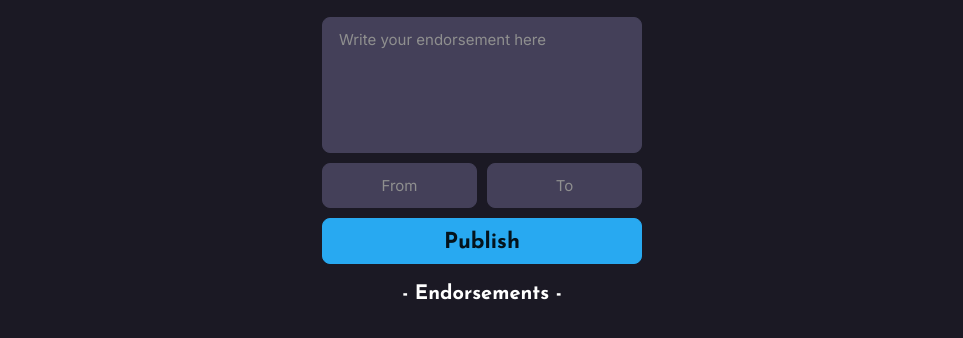
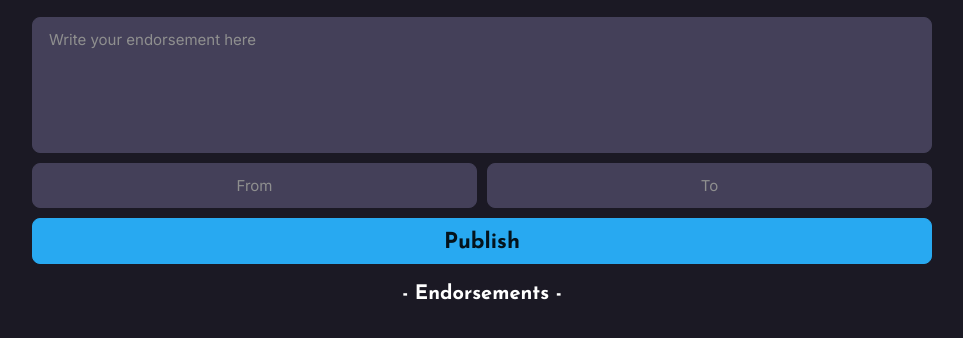
Before and after one commit to ohokusan/we-are-the-champions, a plain HTML site: page index.html in a window 1280 px wide. Shown: the part 184-522 px from the top of the page, without its empty margins (158-1121 px from the left). Drawn offline with nearby package versions, Linux system fonts and the light colour scheme; no server answers.

Commit message:
added responsive webdesign

```diff
--- a/index.css
+++ b/index.css
@@ -170,3 +170,12 @@ h1 {
     margin: 20px 0;
     /* border-color:#28A9F1; */
 }
+
+/* For desktops */
+@media only screen and (min-width: 600px) {
+    .container {
+        margin: 0 auto;
+        max-width: 900px;
+        padding: 50px 100px;
+    }
+}
```
